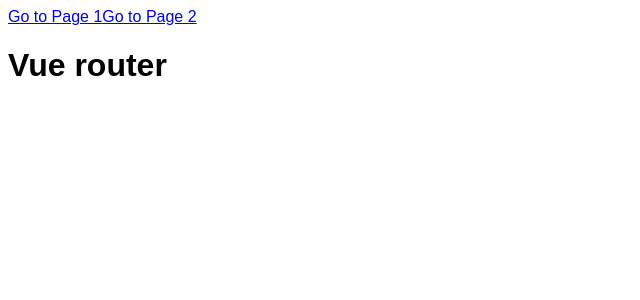
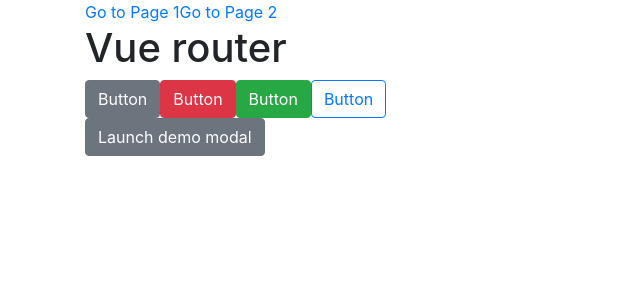
Before and after one commit to KarolinaPlestilova/detska-hriste, a Vue app: page / in a window 1280 px wide. Shown: the top 300 px of the page, without its empty margins (0-640 px from the left). Built offline with nearby package versions, Linux system fonts and the light colour scheme.

Commit message:
Bootstrap

```diff
--- a/package.json
+++ b/package.json
@@ -21,7 +21,9 @@
     "webpack-cli": "^3.3.10"
   },
   "dependencies": {
-    "vue": "^2.6.10",
+    "bootstrap": "^4.5.0",
+    "bootstrap-vue": "^2.15.0",
+    "vue": "^2.6.11",
     "vue-router": "^3.3.2",
     "webpack-dev-server": "^3.11.0"
   }
--- a/src/components/App.vue
+++ b/src/components/App.vue
@@ -4,6 +4,19 @@
     <router-link to="/page2">Go to Page 2</router-link>
 
     <h1>Vue router</h1>
+    <div>
+      <b-button>Button</b-button>
+      <b-button variant="danger">Button</b-button>
+      <b-button variant="success">Button</b-button>
+      <b-button variant="outline-primary">Button</b-button>
+    </div>
+    <div>
+      <b-button v-b-modal.modal-1>Launch demo modal</b-button>
+
+      <b-modal id="modal-1" title="BootstrapVue">
+        <p class="my-4">Hello from modal!</p>
+      </b-modal>
+    </div>
     <router-view></router-view>
   </div>
 </template>
--- a/src/index.js
+++ b/src/index.js
@@ -4,6 +4,12 @@
 import Page2 from './components/Page2';
 import App from './components/App';
 import './index.html';
+import { BootstrapVue, IconsPlugin } from 'bootstrap-vue'
+import 'bootstrap/dist/css/bootstrap.css'
+import 'bootstrap-vue/dist/bootstrap-vue.css'
+
+Vue.use(BootstrapVue)
+Vue.use(IconsPlugin)
 
 Vue.use(VueRouter);
 
```
Also changed, not shown: 1 other file (tests, documents, lock files or other folders).
